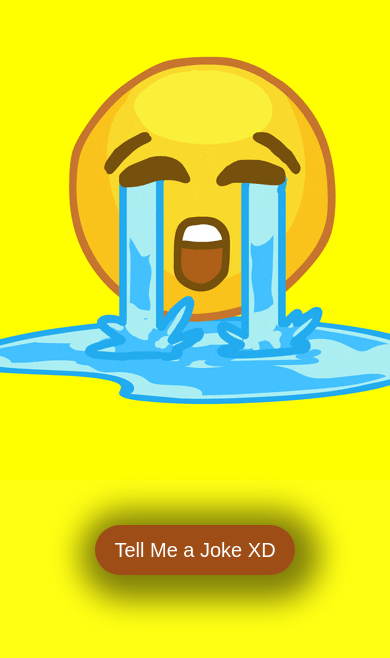
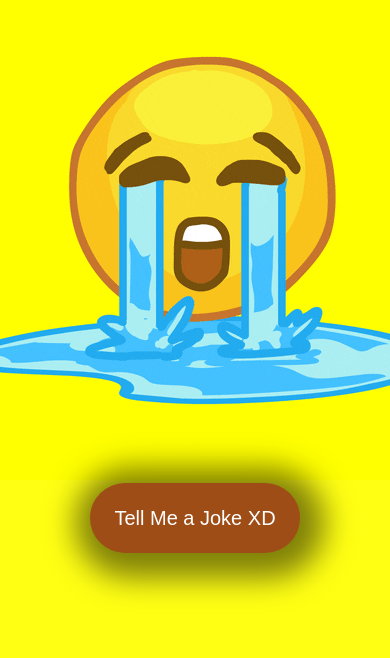
Before and after one commit to DanielClapp/joke-teller, a plain HTML site: page index.html in a window 390 px wide. Drawn offline with Linux system fonts and the light colour scheme.

Commit message:
added media query

```diff
--- a/styles.css
+++ b/styles.css
@@ -36,7 +36,7 @@ button {
 }
 
 .button_container {
-  padding-top: 8rem;
+  padding-top: 4rem;
 }
 
 button:hover {
@@ -55,6 +55,8 @@ button:disabled {
 
 @media screen and (max-width: 1000px) {
   button {
+    width: 210px;
+    height: 70px;
     box-shadow: 5px 5px 30px 20px rgba(0, 0, 0, 0.5);
   }
 }
```
